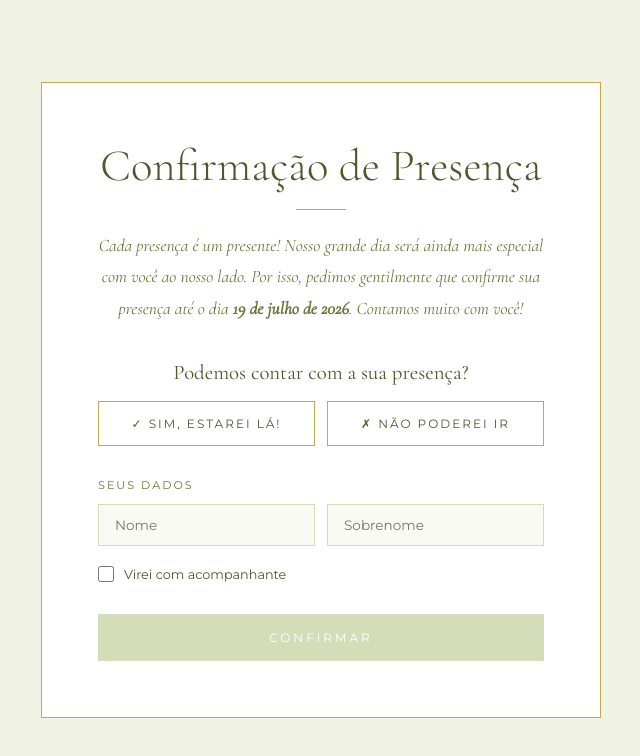
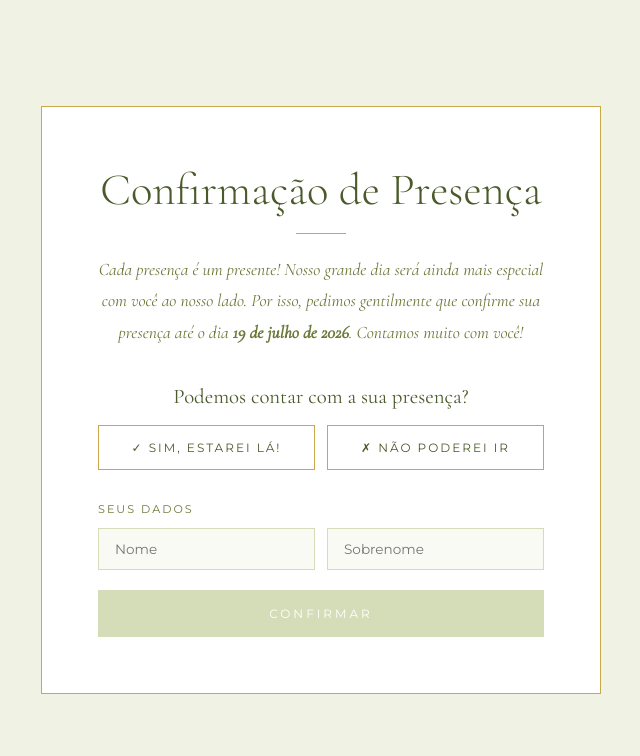
Before and after one commit to iurygoncalves10-tech/Tai-e-Iury, a React (Create React App) app in the folder frontend/: page /confirmacao in a window 1280 px wide. Shown: the top 756 px of the page, without its empty margins (319-959 px from the left). Built offline with nearby package versions, Linux system fonts and the light colour scheme; the HTML template or start-up script is replaced by a standard one.

Commit message:
remove acompanhante

```diff
--- a/frontend/src/pages/Confirmacao.tsx
+++ b/frontend/src/pages/Confirmacao.tsx
@@ -165,55 +165,7 @@ const Confirmacao = () => {
           </div>
         </div>
 
-        {/* Acompanhante */}
-        <div style={{ marginBottom: 32 }}>
-          <label style={{
-            display: 'flex', alignItems: 'center', gap: 10,
-            cursor: 'pointer', marginBottom: 16,
-          }}>
-            <input
-              type="checkbox"
-              checked={acompanhante}
-              onChange={e => setAcompanhante(e.target.checked)}
-              style={{ accentColor: '#6b7a3a', width: 16, height: 16 }}
-            />
-            <span style={{
-              fontFamily: "'Montserrat', sans-serif",
-              fontSize: '0.8rem', color: '#4a5a2a',
-            }}>
-              Virei com acompanhante
-            </span>
-          </label>
 
-          {acompanhante && (
-            <div style={{ display: 'flex', gap: 12 }}>
-              <input
-                placeholder="Nome do acompanhante"
-                value={nomeAcomp}
-                onChange={e => setNomeAcomp(e.target.value)}
-                style={{
-                  flex: 1, padding: '12px 16px',
-                  border: '1px solid #d4ddb8',
-                  fontFamily: "'Montserrat', sans-serif",
-                  fontSize: '0.85rem', color: '#4a5a2a',
-                  outline: 'none', background: '#fafaf5',
-                }}
-              />
-              <input
-                placeholder="Sobrenome"
-                value={sobrenomeAcomp}
-                onChange={e => setSobrenomeAcomp(e.target.value)}
-                style={{
-                  flex: 1, padding: '12px 16px',
-                  border: '1px solid #d4ddb8',
-                  fontFamily: "'Montserrat', sans-serif",
-                  fontSize: '0.85rem', color: '#4a5a2a',
-                  outline: 'none', background: '#fafaf5',
-                }}
-              />
-            </div>
-          )}
-        </div>
 
         {/* Botão */}
         <button
```
